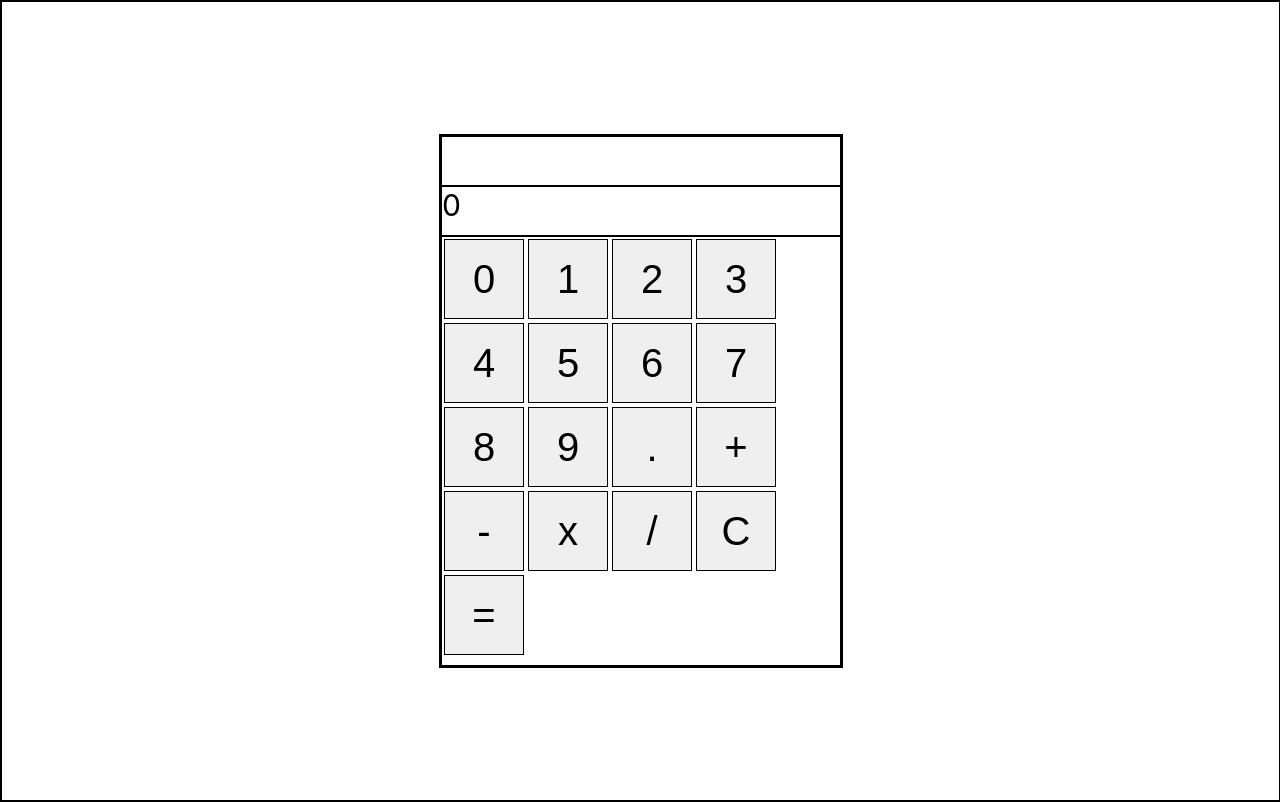
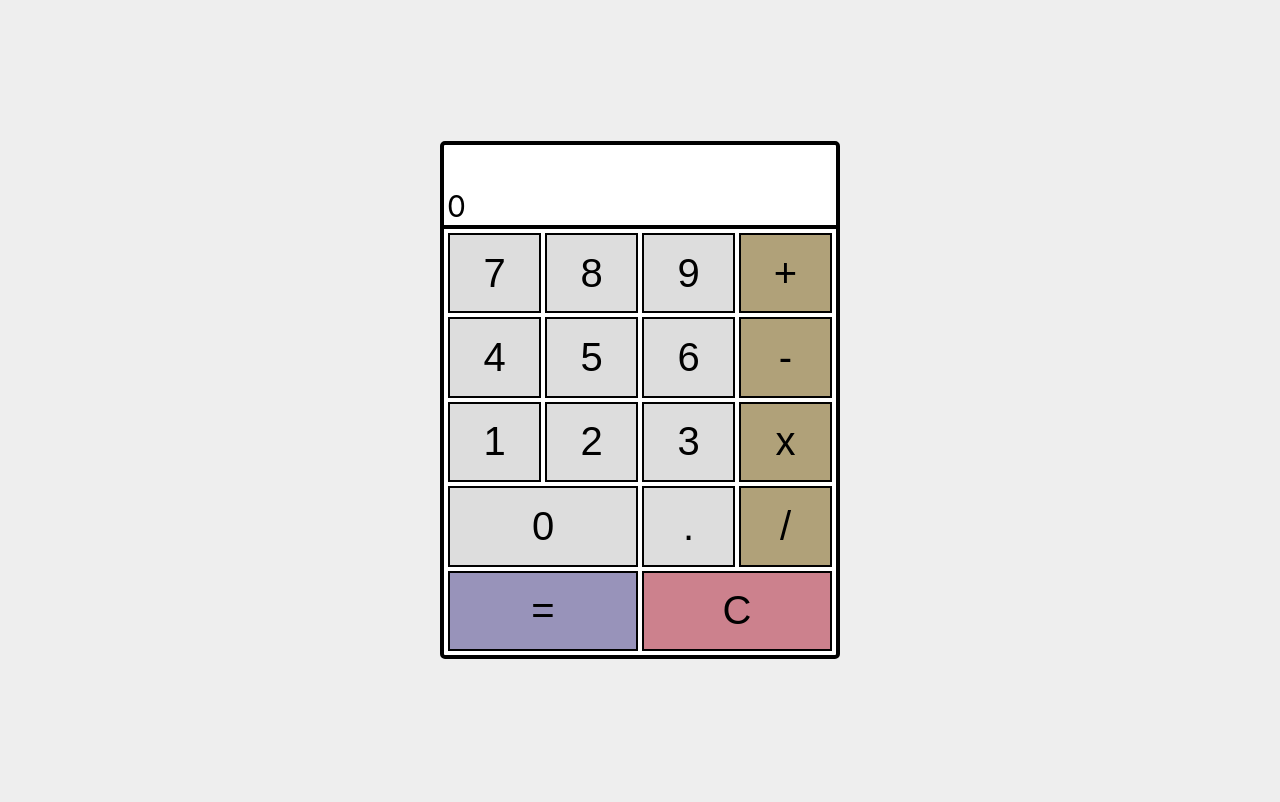
Before and after one commit to berindor/javascript-calculator, a React (Create React App) app: page / in a window 1280 px wide. Built offline with nearby package versions, Linux system fonts and the light colour scheme.

Commit message:
added css, improved calculation performance

```diff
--- a/src/App.css
+++ b/src/App.css
@@ -1,6 +1,11 @@
+:root {
+  --background-operator: rgb(176, 161, 121);
+  --background-equals: rgb(152, 147, 186);
+  --background-clear: rgba(153, 5, 29, 0.5);
+}
+
 * {
   box-sizing: border-box;
-  border: 1px solid black;
 }
 
 body {
@@ -9,24 +14,84 @@ body {
   display: flex;
   justify-content: center;
   align-items: center;
+  background-color: #eee;
 }
 
 #formula,
 #display {
-  width: 400px;
-  height: 50px;
-  padding: auto;
+  width: 100%;
+  padding: 3px;
+  height: 40px;
   font-size: 30px;
 }
 
+#calculator {
+  width: 400px;
+  border: 4px solid black;
+  border-radius: 5px;
+  background-color: white;
+}
+
 #key-wrapper {
-  width: 400px;
   height: 430px;
+  display: grid;
+  grid-template-columns: repeat(4, 1fr);
+  grid-template-rows: repeat(5, 1fr);
+  border-top: 4px solid black;
+  padding: 2px;
 }
 
 button {
-  width: 80px;
-  height: 80px;
   font-size: 40px;
   margin: 2px;
+  border: 2px solid black;
+  background-color: #ddd;
 }
+
+button:hover {
+  cursor: pointer;
+}
+
+button:active {
+  border: 5px solid black;
+}
+
+#nine,
+#eight,
+#seven,
+#add {
+  grid-row: 1;
+}
+
+#six,
+#five,
+#four,
+#subtract {
+  grid-row: 2;
+}
+
+#zero,
+#decimal {
+  grid-row: 4;
+}
+
+#zero,
+#equals {
+  grid-column: 1 / 3;
+}
+
+#clear {
+  grid-column: 3 / 5;
+}
+
+.operator {
+  background-color: var(--background-operator);
+}
+
+.equals {
+  background-color: var(--background-equals);
+}
+
+.clear {
+  background-color: var(--background-clear);
+}
--- a/src/App.js
+++ b/src/App.js
@@ -1,7 +1,7 @@
 import React from 'react';
 import './App.css';
 
-function makeNum(arr) {
+function makeInteger(arr) {
   let num = 0;
   for (let dec = 0; dec < arr.length; dec++) {
     num += arr[arr.length - 1 - dec] * Math.pow(10, dec);
@@ -16,7 +16,7 @@ function computeResult(arr) {
   }
   if (arr.includes('-')) {
     const opIndex = arr.findLastIndex(element => element === '-');
-    if (arr[opIndex - 1] === 'x' || arr[opIndex - 1] === '/') {
+    if (['-', 'x', '/'].includes(arr[opIndex - 1])) {
       const newArr = arr.slice(0, opIndex);
       newArr.push(-computeResult(arr.slice(opIndex + 1)));
       return computeResult(newArr);
@@ -35,9 +35,9 @@ function computeResult(arr) {
     const decimal = arr.findLastIndex(element => element === '.');
     const integerPart = arr.slice(0, decimal);
     const fractionalPart = arr.slice(decimal + 1);
-    return makeNum(integerPart) + makeNum(fractionalPart) * Math.pow(10, 1 + decimal - arr.length);
+    return makeInteger(integerPart) + makeInteger(fractionalPart) * Math.pow(10, 1 + decimal - arr.length);
   }
-  return makeNum(arr);
+  return makeInteger(arr);
 }
 
 function separateLastNumber(arr) {
@@ -49,23 +49,23 @@ function separateLastNumber(arr) {
 }
 
 const buttonConfig = [
-  { id: 'zero', html: 0 },
-  { id: 'one', html: 1 },
-  { id: 'two', html: 2 },
-  { id: 'three', html: 3 },
-  { id: 'four', html: 4 },
-  { id: 'five', html: 5 },
-  { id: 'six', html: 6 },
-  { id: 'seven', html: 7 },
-  { id: 'eight', html: 8 },
-  { id: 'nine', html: 9 },
-  { id: 'decimal', html: '.' },
-  { id: 'add', html: '+' },
-  { id: 'subtract', html: '-' },
-  { id: 'multiply', html: 'x' },
-  { id: 'divide', html: '/' },
-  { id: 'clear', html: 'C' },
-  { id: 'equals', html: '=' }
+  { id: 'zero', html: 0, className: 'number' },
+  { id: 'one', html: 1, className: 'number' },
+  { id: 'two', html: 2, className: 'number' },
+  { id: 'three', html: 3, className: 'number' },
+  { id: 'four', html: 4, className: 'number' },
+  { id: 'five', html: 5, className: 'number' },
+  { id: 'six', html: 6, className: 'number' },
+  { id: 'seven', html: 7, className: 'number' },
+  { id: 'eight', html: 8, className: 'number' },
+  { id: 'nine', html: 9, className: 'number' },
+  { id: 'decimal', html: '.', className: 'decimal' },
+  { id: 'add', html: '+', className: 'operator' },
+  { id: 'subtract', html: '-', className: 'operator' },
+  { id: 'multiply', html: 'x', className: 'operator' },
+  { id: 'divide', html: '/', className: 'operator' },
+  { id: 'equals', html: '=', className: 'equals' },
+  { id: 'clear', html: 'C', className: 'clear' }
 ];
 
 const defaultState = {
@@ -82,11 +82,12 @@ class App extends React.Component {
     this.createButton = this.createButton.bind(this);
     this.handleArr = this.handleArr.bind(this);
     this.handleClick = this.handleClick.bind(this);
+    this.handleKeyDown = this.handleKeyDown.bind(this);
   }
 
-  createButton({ id, html }) {
+  createButton({ id, html, className }) {
     return (
-      <button id={id} key={id} onClick={() => this.handleClick(html)}>
+      <button id={id} key={id} className={className} onClick={() => this.handleClick(html)}>
         {html}
       </button>
     );
@@ -94,17 +95,24 @@ class App extends React.Component {
 
   handleArr(button, arr) {
     const operators = ['+', '-', 'x', '/'];
-    if (operators.includes(button) && button === arr[arr.length - 1]) {
+    if (operators.includes(button) && button !== '-' && operators.includes(arr[arr.length - 2]) && arr[arr.length - 1] === '-') {
+      //[+-x/], '-', then [+x/] => remove both, add new
+      // this if(...) must be the first to evaluate!
+      arr.splice(arr.length - 2, 2, button);
       return arr;
     }
-    if (operators.includes(button) && button !== '-' && operators.includes(arr[arr.length - 2]) && arr[arr.length - 1] === '-') {
-      //[+-x/], '-', then [+x/] => remove both, add new
-      arr.splice(arr.length - 2, 2, button);
+    if (button === '-' && arr[arr.length - 1] === '-' && operators.includes(arr[arr.length - 2])) {
+      //[+x/], '-' then - => do nothing
       return arr;
     }
     if (operators.includes(button) && button !== '-' && operators.includes(arr[arr.length - 1])) {
       //[+-x/] then [+x/] => remove, add new
       arr[arr.length - 1] = button;
+      return arr;
+    }
+    if (operators.includes(button) && arr.length === 0) {
+      //[] then [+-x/] => insert 0, [+-*/]
+      arr.push(0, button);
       return arr;
     }
     if (button === 0 && arr[arr.length - 1] === 0 && (operators.includes(arr[arr.length - 2]) || arr.length === 1)) {
@@ -169,13 +177,39 @@ class App extends React.Component {
     });
   }
 
+  componentDidMount() {
+    document.addEventListener('keydown', this.handleKeyDown);
+  }
+
+  componentWillUnmount() {
+    document.removeEventListener('keydown', this.handleKeyDown);
+  }
+
+  handleKeyDown(event) {
+    const validEvents = buttonConfig.map(({ html }) => html);
+    let button = event.key;
+    if (event.key === 'Enter') {
+      button = '=';
+    }
+    if (event.key === 'c') {
+      button = 'C';
+    }
+    if (validEvents.includes(button)) {
+      this.handleClick(button);
+    } else if (validEvents.includes(Number(button))) {
+      this.handleClick(Number(button));
+    }
+  }
+
   render() {
     const buttons = buttonConfig.map(buttonInfo => this.createButton(buttonInfo));
 
     return (
       <div id="calculator">
-        <div id="formula">{this.state.firstRow}</div>
-        <div id="display">{this.state.secondRow}</div>
+        <div id="display-wrapper">
+          <div id="formula">{this.state.firstRow}</div>
+          <div id="display">{this.state.secondRow}</div>
+        </div>
         <div id="key-wrapper">{buttons}</div>
       </div>
     );
```
